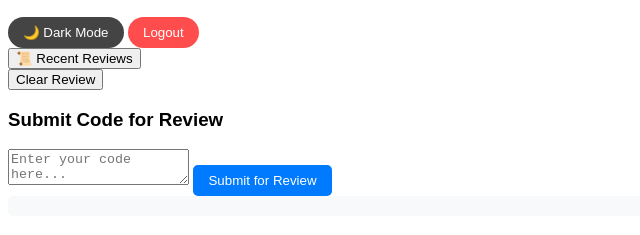
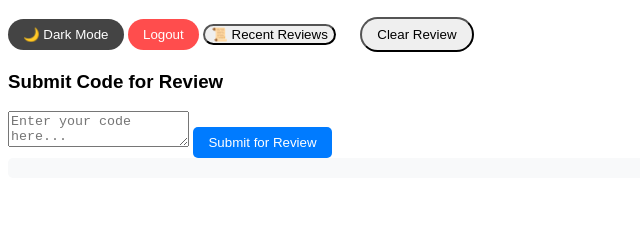
Before and after one commit to Emzee-Creates/ai-code-review, a plain HTML site: page frontend/dashboard.html in a window 1280 px wide. Shown: the part 51-286 px from the top of the page, without its empty margins (0-640 px from the left). Drawn offline with Linux system fonts and the light colour scheme; sample sign-in values are in the browser's storage.

Commit message:
Update dashboard.css

```diff
--- a/frontend/dashboard.css
+++ b/frontend/dashboard.css
@@ -110,3 +110,19 @@ body {
     padding: 5px;
     border-top: 1px solid #ccc;
 }
+.tabs{
+    display: inline-block;
+}
+
+#recentReviewsTab{
+    border-radius: 20px;
+    margin-right: 20px;
+    padding: 8px 15px
+    cursor: pointer;
+}
+
+#clearReview{
+    border-radius: 20px;
+    cursor: pointer;
+    padding: 8px 15px;
+}
```
